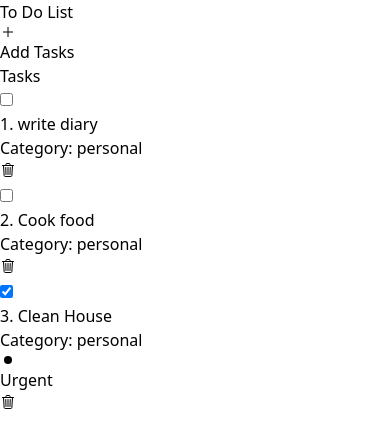
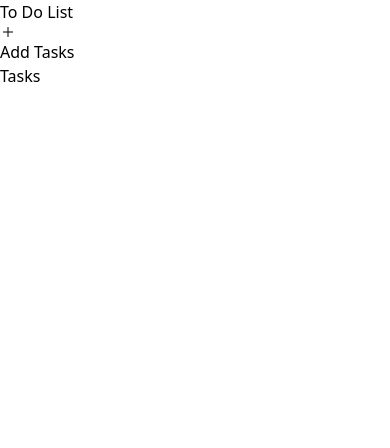
Before and after one commit to Elul-Asfaha/To-Do-list, a React (Vite) app: page / in a window 390 px wide. Shown: the top 448 px of the page. Built offline with nearby package versions, Linux system fonts and the light colour scheme.

Commit message:
made small ui improvements on- addtask.tsx and ddisplaytasks.tsx
added a localstorage feature to home.tsx
removed the demo data from home.tsx
fixed a setstate error in handleSubmit function

```diff
--- a/src/App.tsx
+++ b/src/App.tsx
@@ -1,7 +1,7 @@
 import Home from "./components/Home";
 const App = () => {
     return (
-        <div className='min-h-screen bg-white text-[#20123A] dark:text-white dark:bg-[#20123A]'>
+        <div className='min-h-screen bg-white text-[#20123A]'>
             <Home />
         </div>
     );
--- a/src/components/AddTasks.tsx
+++ b/src/components/AddTasks.tsx
@@ -25,17 +25,22 @@ const AddTasks = ({
 }: AddTaskType) => {
     const categories = ["Work", "Personal", "Hobby", "Social"];
     return (
-        <div className='flex flex-col gap-5 px-5 w-full md:px-5 max-w-[600px]'>
+        <div className='flex flex-col bg-[#10123A] text-white gap-5 px-5 w-full md:px-5 max-w-[600px] py-10 rounded-md'>
             <p className='text-3xl md:text-4xl lg:text-5xl font-semibold px-5'>
                 Create New Task
             </p>
-            <Link to='/'>Back</Link>
+            <Link
+                to='/'
+                className='flex items-center gap-2 w-full max-w-fit text-white hover:bg-[#401e8a] bg-[#401e80] px-3 py-1 rounded-md shadow-md'
+            >
+                Back
+            </Link>
             <form
                 onSubmit={(e) => submitHandler(e)}
-                className='flex flex-col items-center gap-5'
+                className='flex flex-col items-center gap-5 text-black'
             >
                 <div className='flex flex-col gap-1 w-full'>
-                    <label htmlFor='title' className='font-semibold'>
+                    <label htmlFor='title' className='font-semibold text-white'>
                         Title:
                     </label>
                     <input
@@ -48,7 +53,10 @@ const AddTasks = ({
                     />
                 </div>
                 <div className='flex flex-col gap-1 w-full'>
-                    <label htmlFor='description' className='font-semibold'>
+                    <label
+                        htmlFor='description'
+                        className='font-semibold text-white'
+                    >
                         Description:
                     </label>
                     <textarea
@@ -60,7 +68,10 @@ const AddTasks = ({
                     />
                 </div>
                 <div className='flex flex-col gap-1 w-full'>
-                    <label htmlFor='category' className='font-semibold'>
+                    <label
+                        htmlFor='category'
+                        className='font-semibold text-white'
+                    >
                         Category:
                     </label>
                     <select
@@ -78,7 +89,10 @@ const AddTasks = ({
                     </select>
                 </div>
                 <div className='flex items-center gap-1 w-full'>
-                    <label htmlFor='urgency' className='font-semibold'>
+                    <label
+                        htmlFor='urgency'
+                        className='font-semibold text-white'
+                    >
                         Urgent:
                     </label>
                     <input
@@ -92,9 +106,9 @@ const AddTasks = ({
 
                 <button
                     type='submit'
-                    className='flex items-center gap-2 w-full max-w-fit text-white bg-[#20123A] px-3 py-1 rounded-md shadow-md'
+                    className='flex items-center gap-2 w-full max-w-fit text-white hover:bg-[#401e8a] bg-[#401e80] px-5 py-2 rounded-md shadow-md'
                 >
-                    submit
+                    Create Task
                 </button>
             </form>
         </div>
--- a/src/components/DisplayTasks.tsx
+++ b/src/components/DisplayTasks.tsx
@@ -29,23 +29,23 @@ const DisplayTasks = ({
         />
     ));
     return (
-        <>
+        <div className='shadow-md rounded-md p-5 min-h-[500px] min-w-[380px] w-full bg-[#10123A] text-white max-w-[600px] flex flex-col gap-5'>
             <Link
                 to='/CreateTasks'
-                className='flex items-center gap-2 w-full max-w-fit text-white bg-[#20123A] px-3 py-1 rounded-md shadow-md'
+                className='flex items-center gap-2 w-full max-w-fit text-white hover:bg-[#401e8a] bg-[#401e80] ms-5 px-3 py-1 rounded-md shadow-md'
             >
                 <span className='text-3xl'>
                     <IoAddSharp />
                 </span>
                 <p className='w-full max-w-fit text-xl'>Add Tasks</p>
             </Link>
-            <div className='flex flex-col gap-5 min-w-[320px] w-full px-3 md:px-5 max-w-[600px]'>
-                <p className='text-3xl md:text-4xl lg:text-5xl font-semibold px-5'>
+            <div className='flex flex-col gap-5 w-full px-3 md:px-5'>
+                <p className='text-3xl md:text-4xl font-semibold px-5 bg-gray-600 shadow-sm py-3 rounded-sm'>
                     Tasks
                 </p>
                 {displayList}
             </div>
-        </>
+        </div>
     );
 };
 
--- a/src/components/Home.tsx
+++ b/src/components/Home.tsx
@@ -1,4 +1,4 @@
-import { ChangeEvent, FormEvent, useState } from "react";
+import { ChangeEvent, FormEvent, useEffect, useState } from "react";
 import DisplayTasks from "./DisplayTasks";
 import { Route, Routes, useNavigate } from "react-router-dom";
 import AddTasks from "./AddTasks";
@@ -9,36 +9,23 @@ type TasksType = {
     urgency: boolean;
     category: string;
 }[];
+
+const getLocalItems = () => {
+    const list = localStorage.getItem("tasks");
+    if (list) {
+        return JSON.parse(list);
+    } else {
+        return [];
+    }
+};
 const Home = () => {
-    const [tasks, setTasks] = useState<TasksType>([
-        {
-            title: "write diary",
-            completed: false,
-            description: "write about what happened today in your diary",
-            urgency: false,
-            category: "personal",
-        },
-        {
-            title: "Cook food",
-            completed: false,
-            description: "write about what happened today in your diary",
-            urgency: false,
-            category: "personal",
-        },
-        {
-            title: "Clean House",
-            completed: true,
-            description: "write about what happened today in your diary",
-            urgency: true,
-            category: "personal",
-        },
-    ]);
+    const [tasks, setTasks] = useState<TasksType>(getLocalItems());
     const [newTask, setNewTask] = useState({
         title: "",
         completed: false,
         description: "",
         urgency: false,
-        category: "",
+        category: "Work",
     });
 
     // this is a function that removes a task based on index of the task
@@ -52,7 +39,6 @@ const Home = () => {
             if (index === id) return { ...obj, completed: !obj.completed };
             return obj;
         });
-
         setTasks(updatedData);
     };
 
@@ -80,7 +66,7 @@ const Home = () => {
 
     const handleSubmit = (e: FormEvent) => {
         e.preventDefault();
-        tasks.push(newTask);
+        setTasks([...tasks, newTask]);
         setNewTask({
             title: "",
             completed: false,
@@ -90,6 +76,11 @@ const Home = () => {
         });
         navigate("/");
     };
+
+    //
+    useEffect(() => {
+        localStorage.setItem("tasks", JSON.stringify(tasks));
+    }, [tasks]);
     return (
         <div className='flex flex-col w-full px-5 gap-5 md:gap-10 items-center py-10'>
             <p className='text-center text-3xl md:text-5xl font-bold'>
--- a/src/components/Task.tsx
+++ b/src/components/Task.tsx
@@ -15,11 +15,12 @@ type taskType = {
 };
 const Task = ({ data, id, removeHandler, completedHandler }: taskType) => {
     return (
-        <div className='flex justify-between gap-5 px-2 md:px-5 py-5 shadow-sm'>
+        <div className='flex justify-between even:bg-[#401e80] odd:bg-[#101252] gap-5 px-5 py-5 rounded-md'>
             <div className='flex flex-col w-full gap-2'>
                 <div className='flex items-center gap-3'>
                     <input
                         type='checkbox'
+                        className='h-[18px] w-[18px] accent-green-600'
                         onChange={() => completedHandler(id)}
                         checked={data.completed}
                     />
@@ -46,7 +47,10 @@ const Task = ({ data, id, removeHandler, completedHandler }: taskType) => {
                     ) : null}
                 </div>
             </div>
-            <button className='h-fit' onClick={() => removeHandler(id)}>
+            <button
+                className='h-fit hover:animate-bounce'
+                onClick={() => removeHandler(id)}
+            >
                 <span className='text-2xl'>
                     <IoTrashOutline />
                 </span>
```
Also changed, not shown: 1 other file (tests, documents, lock files or other folders).
